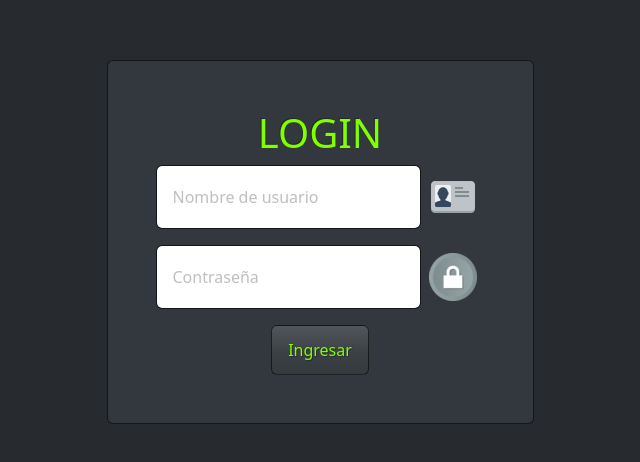
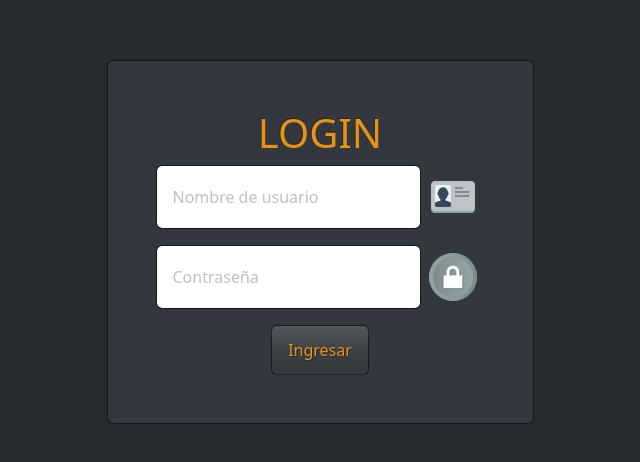
Before and after one commit to fr3dyr0j4s/apiloginjwt, a website: page public/index.html in a window 1280 px wide. Shown: the part 158-620 px from the top of the page, without its empty margins (320-960 px from the left). Drawn offline with Linux system fonts and the light colour scheme.

Commit message:
quinto commit

```diff
--- a/public/css/styles.css
+++ b/public/css/styles.css
@@ -1,5 +1,5 @@
 .textol{
-    color: chartreuse;
+    color: rgb(231, 147, 22);
 }
 
 .margincajas{
```
Also changed, not shown: 1 other file.
